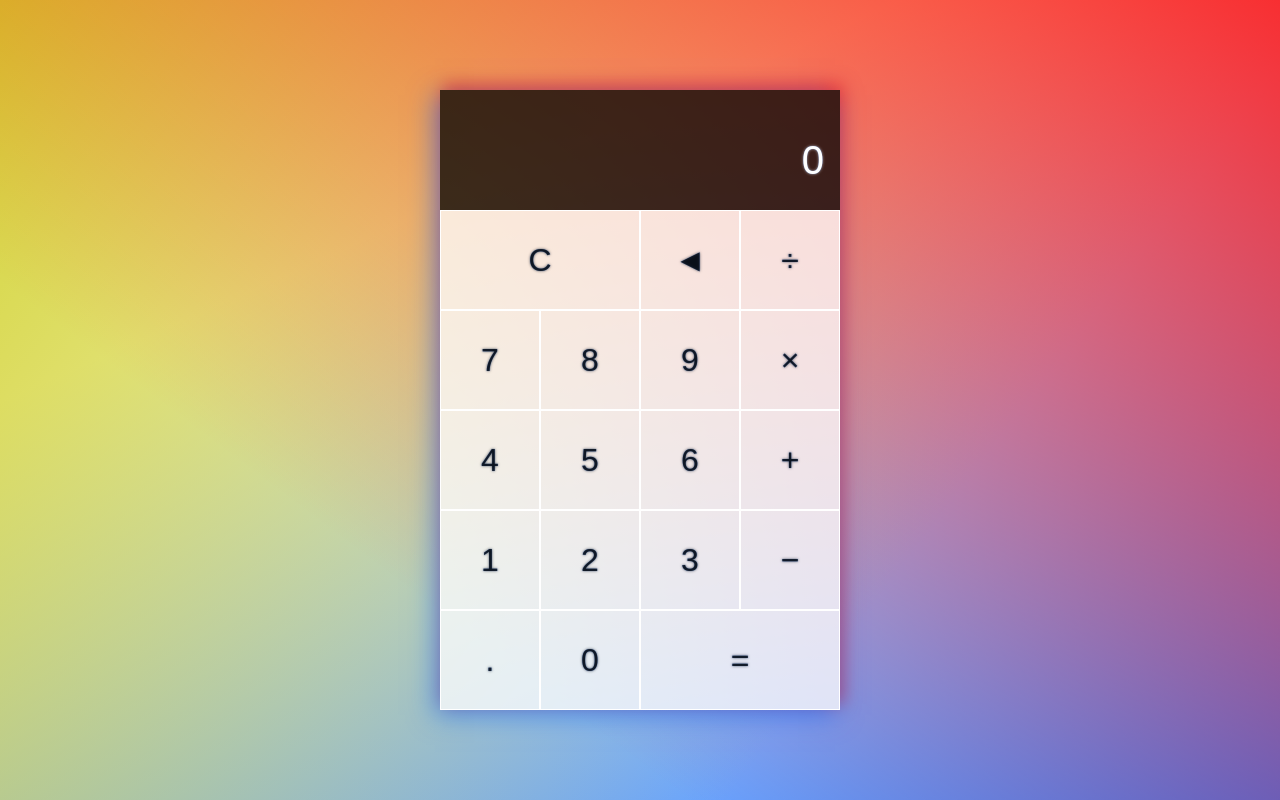
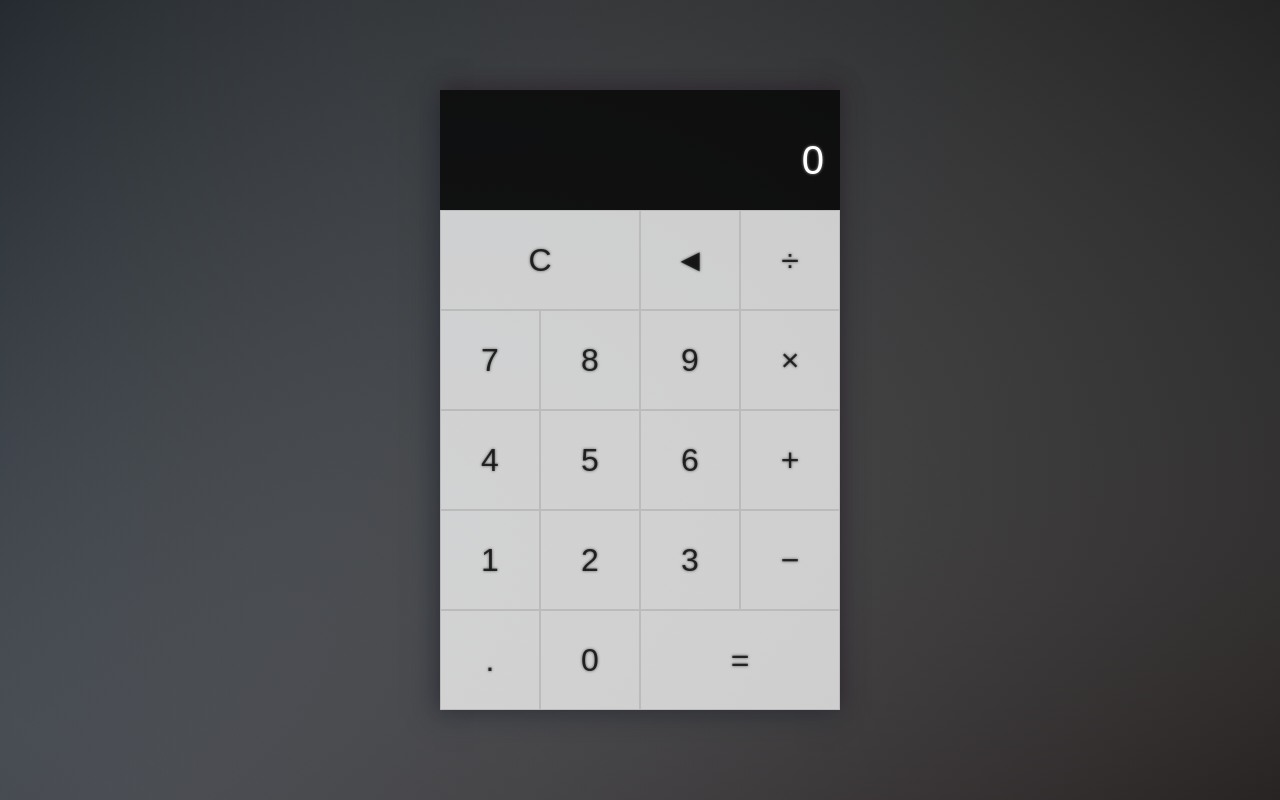
Before and after one commit to darqus/calculator, a website with bundled scripts: page index.html in a window 1280 px wide. Built offline with nearby package versions, Linux system fonts and the light colour scheme; files whose address does not match are found by name.

Commit message:
fix styles

```diff
--- a/scss/_global.scss
+++ b/scss/_global.scss
@@ -1,6 +1,6 @@
 body {
   margin: 0;
-  background: linear-gradient(217deg, rgba(255, 0, 0, .8), rgba(255, 0, 0, 0) 70.71%),
-    linear-gradient(127deg, rgba(200, 200, 0, .8), rgba(0, 255, 0, 0) 70.71%),
-    linear-gradient(336deg, rgba(0, 100, 255, .8), rgba(0, 0, 255, 0) 70.71%);
+  background: linear-gradient(217deg, rgba(30, 30, 30, .95), rgba(40, 30, 50, 0) 95%),
+    linear-gradient(127deg, rgba(30, 40, 50, .95), rgba(50, 30, 40, 0) 95%),
+    linear-gradient(336deg, rgba(40, 30, 30, .95), rgba(30, 40, 50, 0) 95%);
 }
--- a/scss/_main.scss
+++ b/scss/_main.scss
@@ -7,7 +7,7 @@
     display: grid;
     grid-template-rows: minmax(120px, auto) repeat(5, 100px);
     grid-template-columns: repeat(4, 100px);
-    box-shadow: -5px 5px 25px rgba(0, 100, 255, .5), 3px -6px 16px rgba(255, 0, 0, .5);
+    box-shadow: -5px 5px 25px rgba(30, 40, 50, .5), 3px -6px 16px rgba(50, 30, 40, .5);
     @include breakpoint(mobileonly) {
       grid-template-rows: minmax(90px, auto) repeat(5, 75px);
       grid-template-columns: repeat(4, 75px);
@@ -19,7 +19,7 @@
       text-shadow: 0 0 3px rgba(0, 0, 0, .6);
       cursor: pointer;
       background-color: rgba(255, 255, 255, 0.75);
-      border: 1px solid #ccc;
+      border: 1px solid #bbb;
       outline: none;
       transition-timing-function: ease-out;
       transition-duration: .3s;
@@ -31,7 +31,7 @@
         color:rgba(255, 255, 255, 0.75);
         text-shadow: 0 0 3px rgba(255, 255, 255, .6);
         background-color: rgba(0, 0, 0, 0.75);
-        border: 1px solid #555;
+        border: 1px solid #444;
       }
 
       &:hover {
```
Also changed, not shown: css/style.css.
